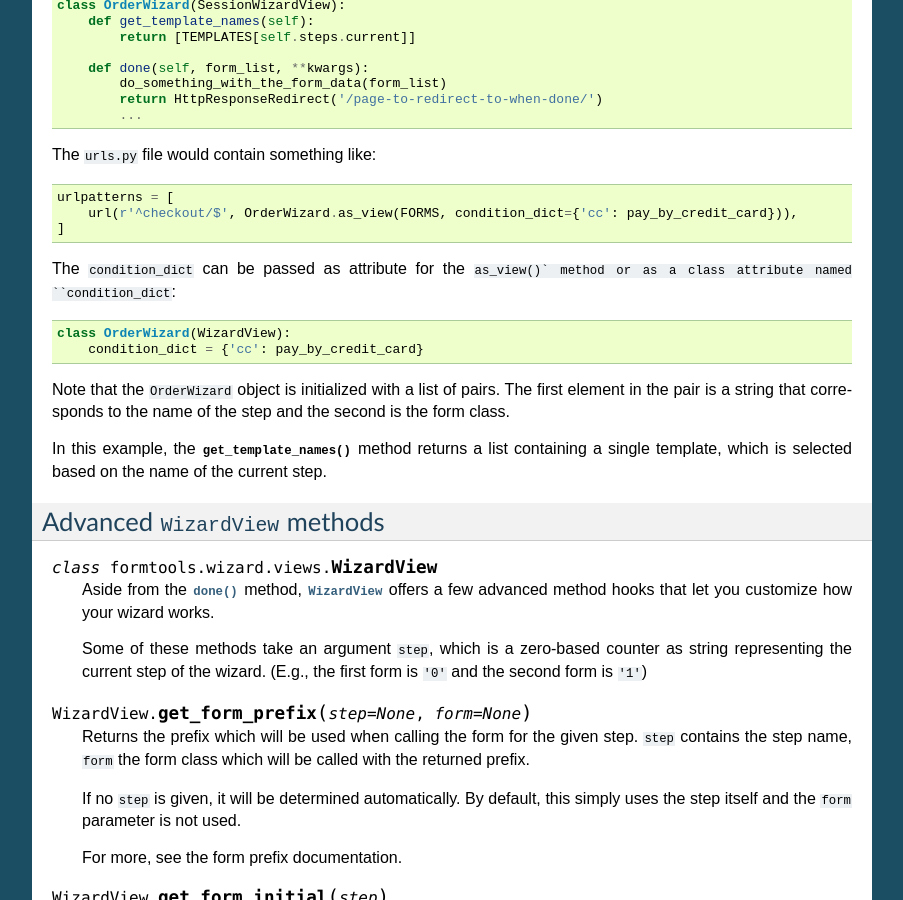
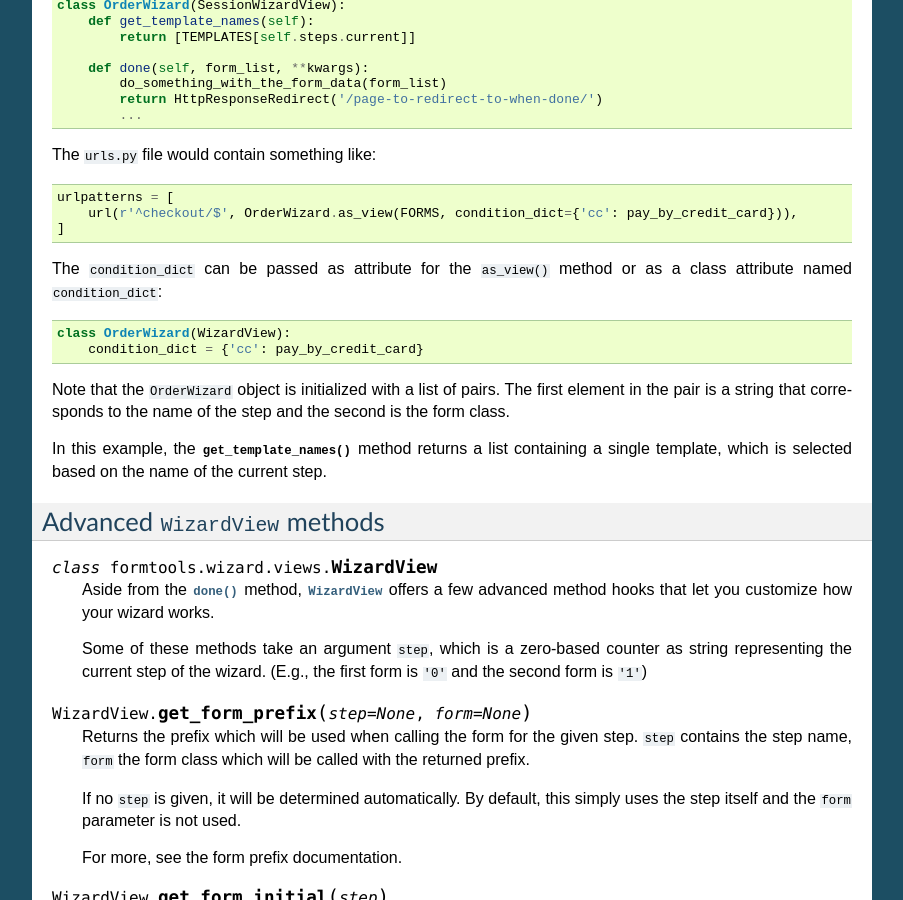
Before and after one commit to jazzband/django-formtools, a Sphinx documentation site: the page built from docs/wizard.rst, in a window 1280 px wide and 900 px high, scrolled down 4373 px. Shown: the whole window, without its empty margins (198-1101 px from the left). Built offline with Sphinx 7.4.7, drawn with Linux system fonts in a browser that asks for light colours.

Commit message:
Added missing backtick

```diff
--- a/docs/wizard.rst
+++ b/docs/wizard.rst
@@ -314,7 +314,7 @@
         url(r'^checkout/$', OrderWizard.as_view(FORMS, condition_dict={'cc': pay_by_credit_card})),
     ]
 
-The ``condition_dict`` can be passed as attribute for the ``as_view()`
+The ``condition_dict`` can be passed as attribute for the ``as_view()``
 method or as a class attribute named ``condition_dict``::
 
     class OrderWizard(WizardView):
```
